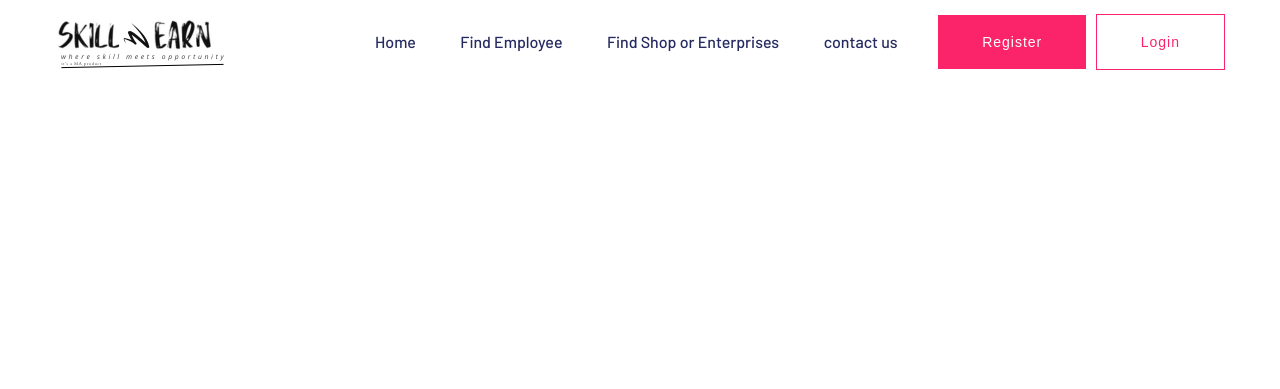
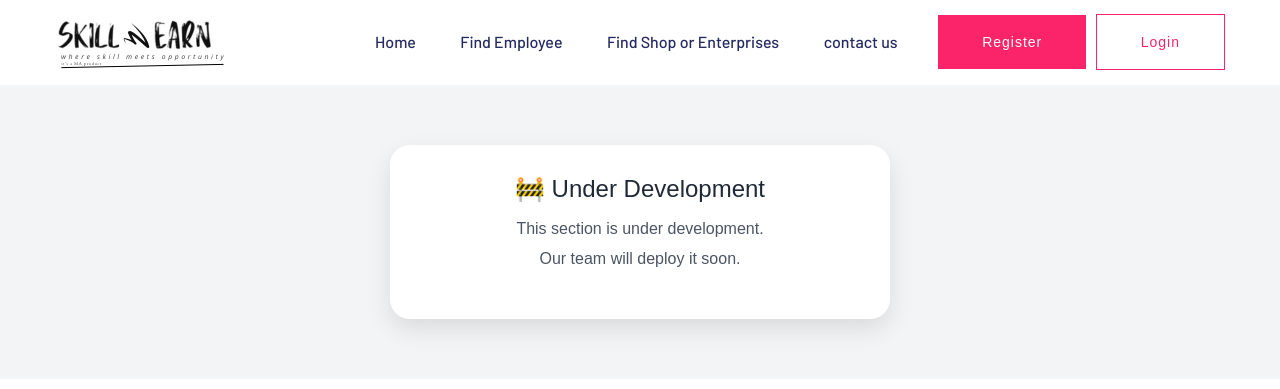
Before and after one commit to abhinandh333/skillnearn, a Django app: page /base.html in a window 1280 px wide. Shown: the top 389 px of the page. Run offline with Django 5.2, Linux system fonts and the light colour scheme; some libraries are stand-ins or nearby versions; some web fonts are replaced.

```diff
--- a/website/templates/base.html
+++ b/website/templates/base.html
@@ -32,7 +32,7 @@
                                         <ul id="navigation">
                                             <li><a href="{% url 'home' %}">Home</a></li>
                                             <li><a href="base.html">Find  Employee </a></li>
-                                            <li><a href="#">Find Shop or Enterprises</a></li>
+                                            <li><a href="base.html">Find Shop or Enterprises</a></li>
                                             <li><a href="contact.html">contact us</a>
                                                <!-- <ul class="submenu"> -->
                                                    <!-- <li><a href="contact.html">contact</a></li>
@@ -62,3 +62,57 @@
        </div>
         <!-- Header End -->
     </header>
+
+
+
+
+    <!-- Under Development Section -->
+<section class="under-dev-section">
+  <div class="notice-card">
+    <h2>🚧 Under Development</h2>
+    <p>This section is under development.<br>Our team will deploy it soon.</p>
+  </div>
+</section>
+
+<style>
+  .under-dev-section {
+    display: flex;
+    justify-content: center;
+    align-items: center;
+    padding: 60px 20px;
+    background: #f3f4f6;
+
+    .notice-card {
+      background: #ffffff;
+      padding: 30px 40px;
+      border-radius: 20px;
+      box-shadow: 0 10px 25px rgba(0, 0, 0, 0.1);
+      text-align: center;
+      animation: fadeInUp 1s ease;
+      max-width: 500px;
+      width: 100%;
+
+      h2 {
+        color: #1f2937;
+        font-size: 24px;
+        margin-bottom: 10px;
+      }
+
+      p {
+        color: #4b5563;
+        font-size: 16px;
+      }
+    }
+
+    @keyframes fadeInUp {
+      from {
+        opacity: 0;
+        transform: translateY(20px);
+      }
+      to {
+        opacity: 1;
+        transform: translateY(0);
+      }
+    }
+  }
+</style>
```
Also changed, not shown: website/templates/contact.html (+12 -12 lines), website/templates/home.html (+13 -13 lines), website/templates/index.html (+19 -19 lines).
